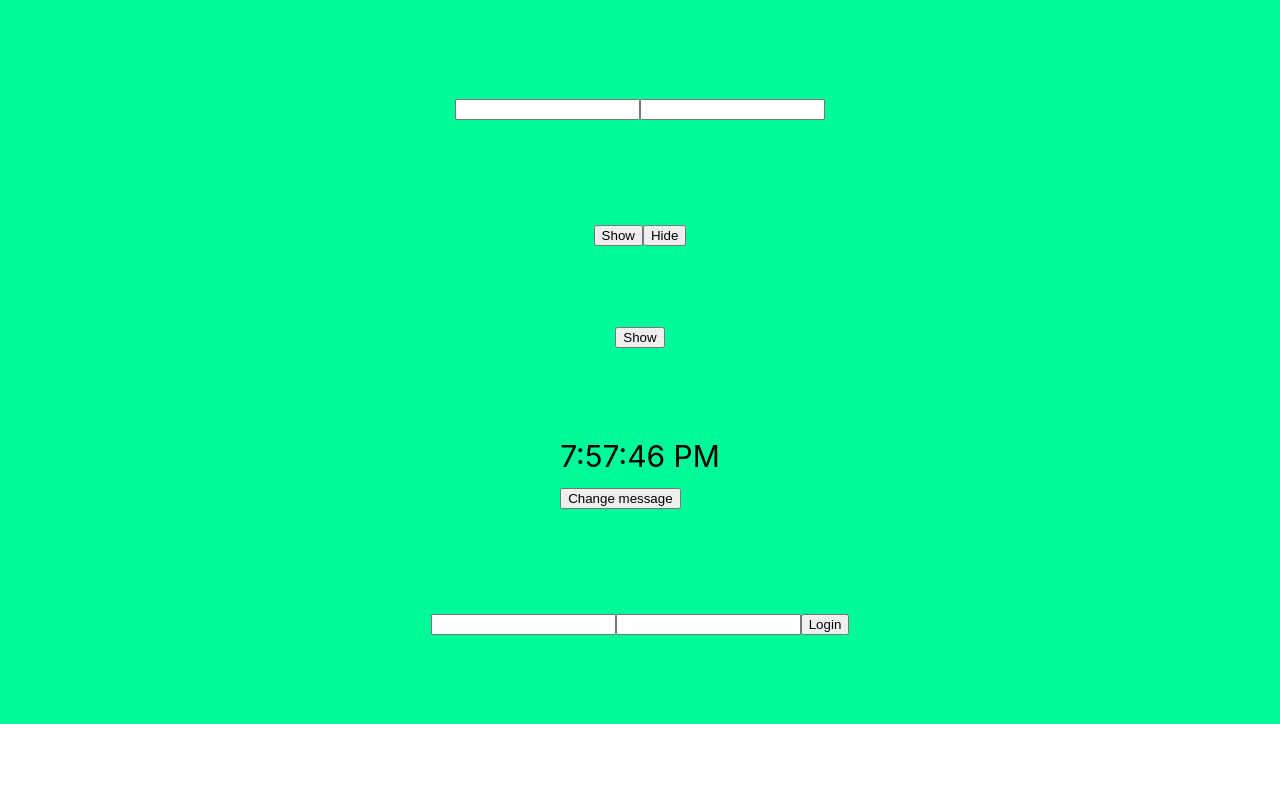
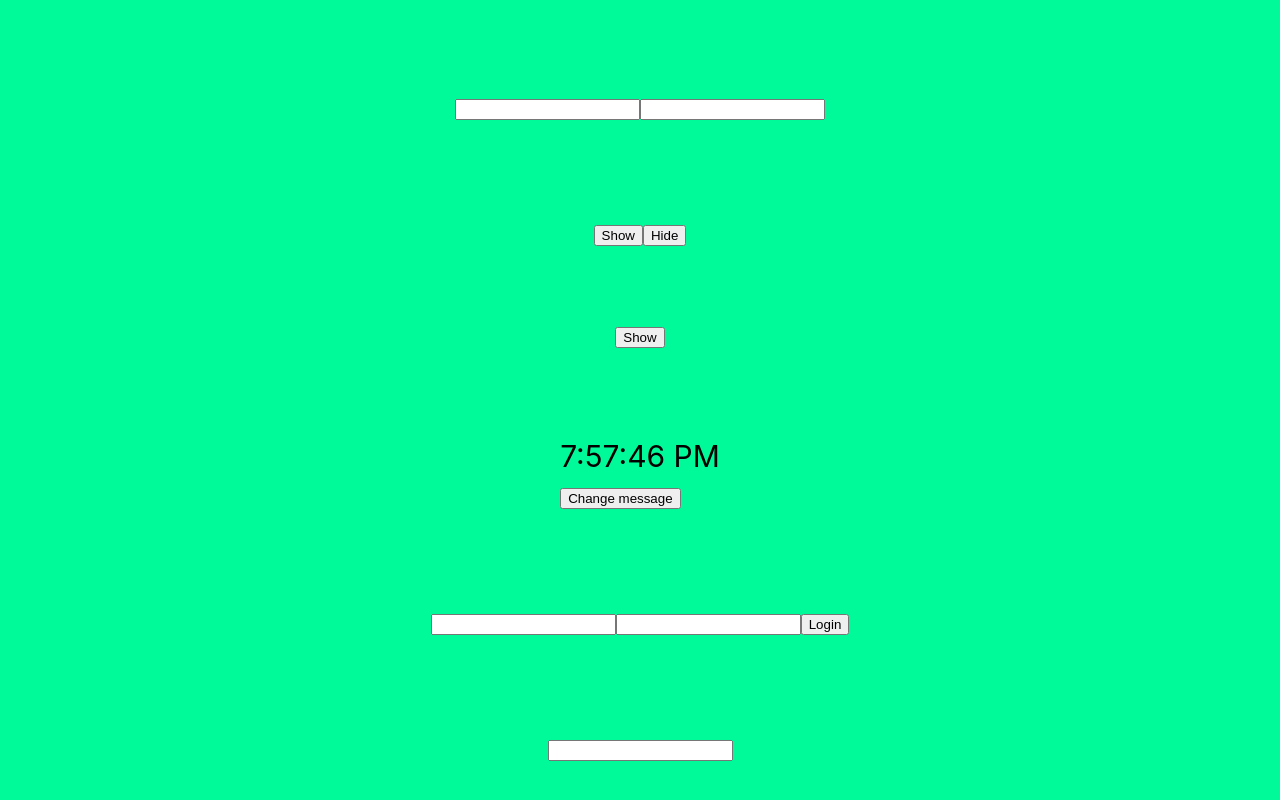
Before and after one commit to VictorSelischev/react-49-conspect, a React (Create React App) app: page / in a window 1280 px wide. Shown: the part 528-1328 px from the top of the page. Before the commit the page ends 1252 px from the top, so only its background shows below. Built offline with nearby package versions, Linux system fonts and the light colour scheme.

Commit message:
Компонент простой формы AppForm

```diff
--- a/src/App.jsx
+++ b/src/App.jsx
@@ -6,6 +6,7 @@ import FocusBlur from './components/FocusBlur/FocusBlur';
 import { Toggle } from './components/Toggle/Toggle';
 import { AppButton } from './components/AppButton/AppButton';
 import { LoginForm } from './components/LoginForm/LoginForm';
+import { AppForm } from './components/AppForm/AppForm';
 
 export const App = () => {
   return (
@@ -32,6 +33,7 @@ export const App = () => {
       <Toggle>`&lt;Toggle&gt;Этот компонент работает&lt;/Toggle&gt;`</Toggle>
       <AppButton />
       <LoginForm onSubmit={values => console.log(values)} />
+      <AppForm />
     </div>
   );
 };
--- /dev/null
+++ b/src/components/AppForm/AppForm.jsx
@@ -0,0 +1,25 @@
+import { Component } from 'react';
+
+class AppForm extends Component {
+  state = {
+    inputValue: '',
+  };
+
+  handleChange = evt => {
+    console.log(evt);
+    console.log(evt.target);
+    console.log(evt.target.value);
+    this.setState({ inputValue: evt.target.value });
+  };
+
+  render() {
+    const { inputValue } = this.state;
+    return (
+      <div className="section">
+        <input type="text" value={inputValue} onChange={this.handleChange} />
+      </div>
+    );
+  }
+}
+
+export { AppForm };
```
Also changed, not shown: src/components/AppForm/AppForm.module.css (added).
